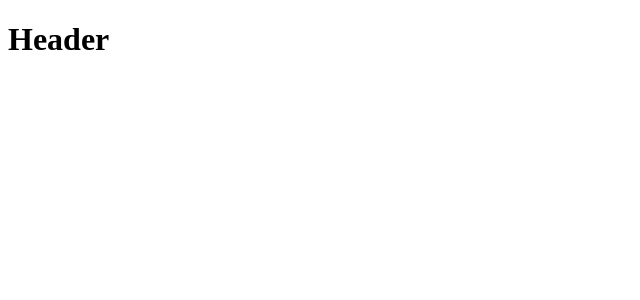
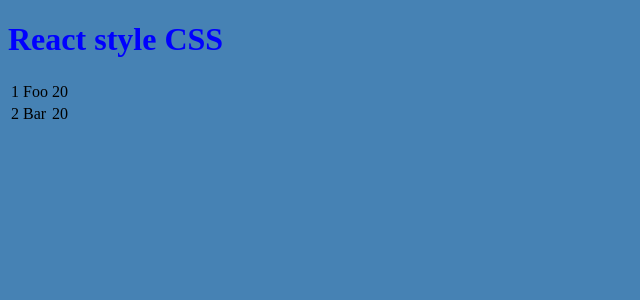
Before and after one commit to heri56/Belajar-React, a React app: page / in a window 1280 px wide. Shown: the top 300 px of the page, without its empty margins (0-640 px from the left). Built offline with nearby package versions, Linux system fonts and the light colour scheme.

Commit message:
Style Background Reactjs

```diff
--- a/App.jsx
+++ b/App.jsx
@@ -1,5 +1,5 @@
 import React from 'react';
-
+import Menu, { SubMenu, Item as MenuItem } from 'rc-menu';
 
 /*class App extends React.Component {
    render() {
@@ -24,11 +24,17 @@
 
 class Header extends React.Component {
   render(){
+    //Style Background
+  document.body.style.backgroundColor = "SteelBlue ";
+    const divStyle = {
+      color: 'blue',
+    };
     return (
-      <div>
-        <h1>Header</h1>
+      <div style={divStyle}>
+        <h1>React style CSS</h1>
       </div>
-    )
+
+    );
   }
 
 }
@@ -40,5 +46,76 @@
   }*/
 //}
 
+class GroceList extends React.Component {
+  render(){
+    return(
+      <ul>
+        <ListItem jumlah="1" name="Bread"/>
+        <ListItem jumlah="6" name="Eggs"/>
+        <ListItem jumlah="2" name="Milk"/>
+      </ul>
+    );
+  }
+}
+
+class ListItem extends React.Component {
+  render(){
+    return(
+      <li>
+        {this.this.props.jumlah}x {this.props.name}
+      </li>
+    );
+  }
+
+}
+
+class Statefull extends React.Component {
+  constructor(){
+    super();
+    this.state = {
+      data:
+      [
+        {
+          "id":1,
+          "name":"Foo",
+          "age":20
+        },
+        {
+          "id":2,
+          "name":"Bar",
+          "age":20
+        }
+      ]
+    }
+  }
+
+  render(){
+    return (
+      <div>
+        <Header/>
+        <table>
+          <tbody>
+            {this.state.data.map((person, i) => <TableRow key= {i} data= {person} />)}
+          </tbody>
+        </table>
+      </div>
+    );
+  }
+}
+
+  class TableRow extends React.Component {
+    render() {
+      return (
+        <tr>
+          <td>{this.props.data.id}</td>
+          <td>{this.props.data.name}</td>
+          <td>{this.props.data.age}</td>
+          </tr>
+      );
+    }
+
+  }
 //export default App;
-export default Header;
+//export default Header;
+//Link Tutorial: https://www.tutorialspoint.com/reactjs/reactjs_components.htm
+export default Statefull;
--- a/main.js
+++ b/main.js
@@ -2,4 +2,4 @@
 import ReactDOM from 'react-dom';
 import App from './App.jsx';
 
-ReactDOM.render(<App />, document.getElementById('null'));
+ReactDOM.render(<App/>, document.getElementById('null'));
```
